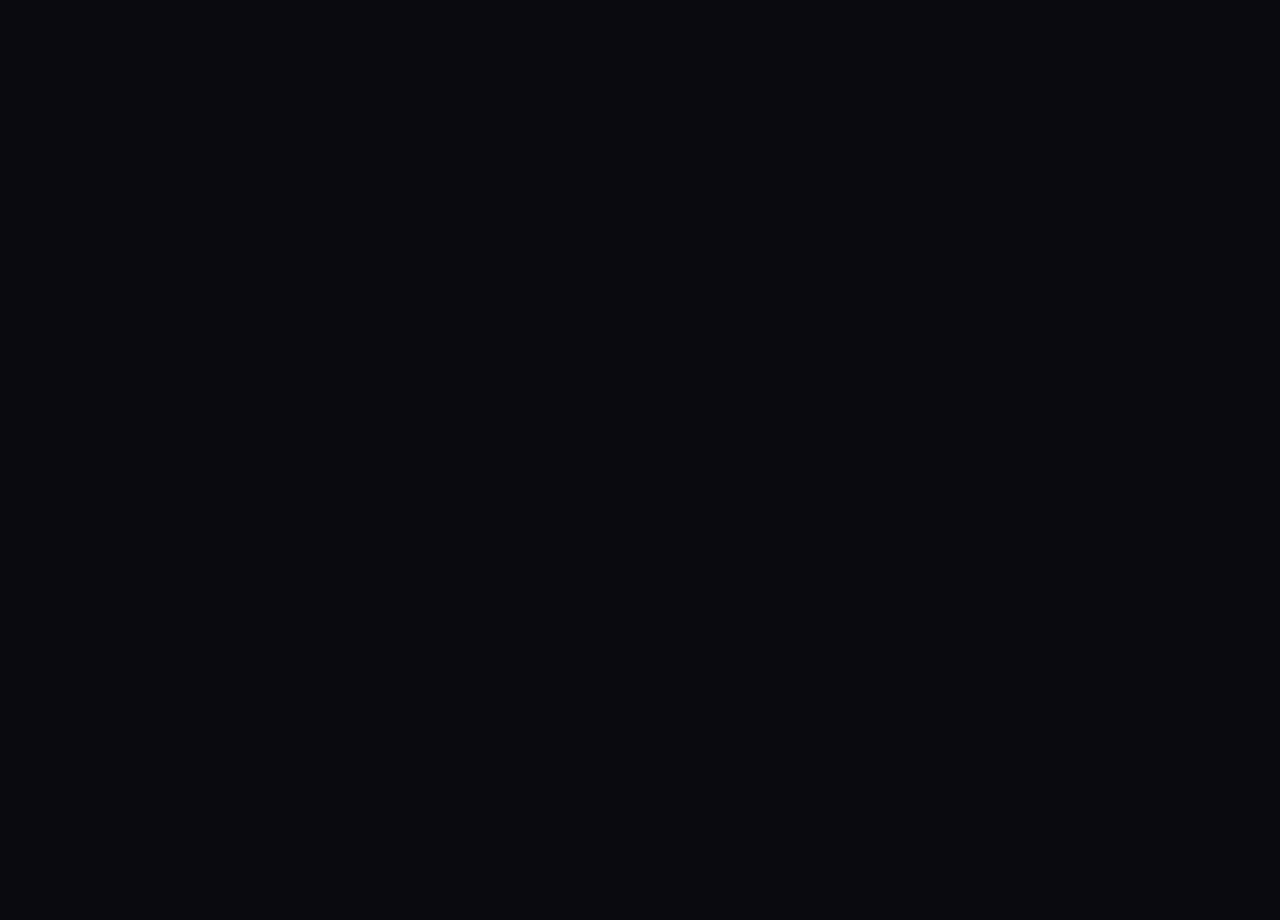
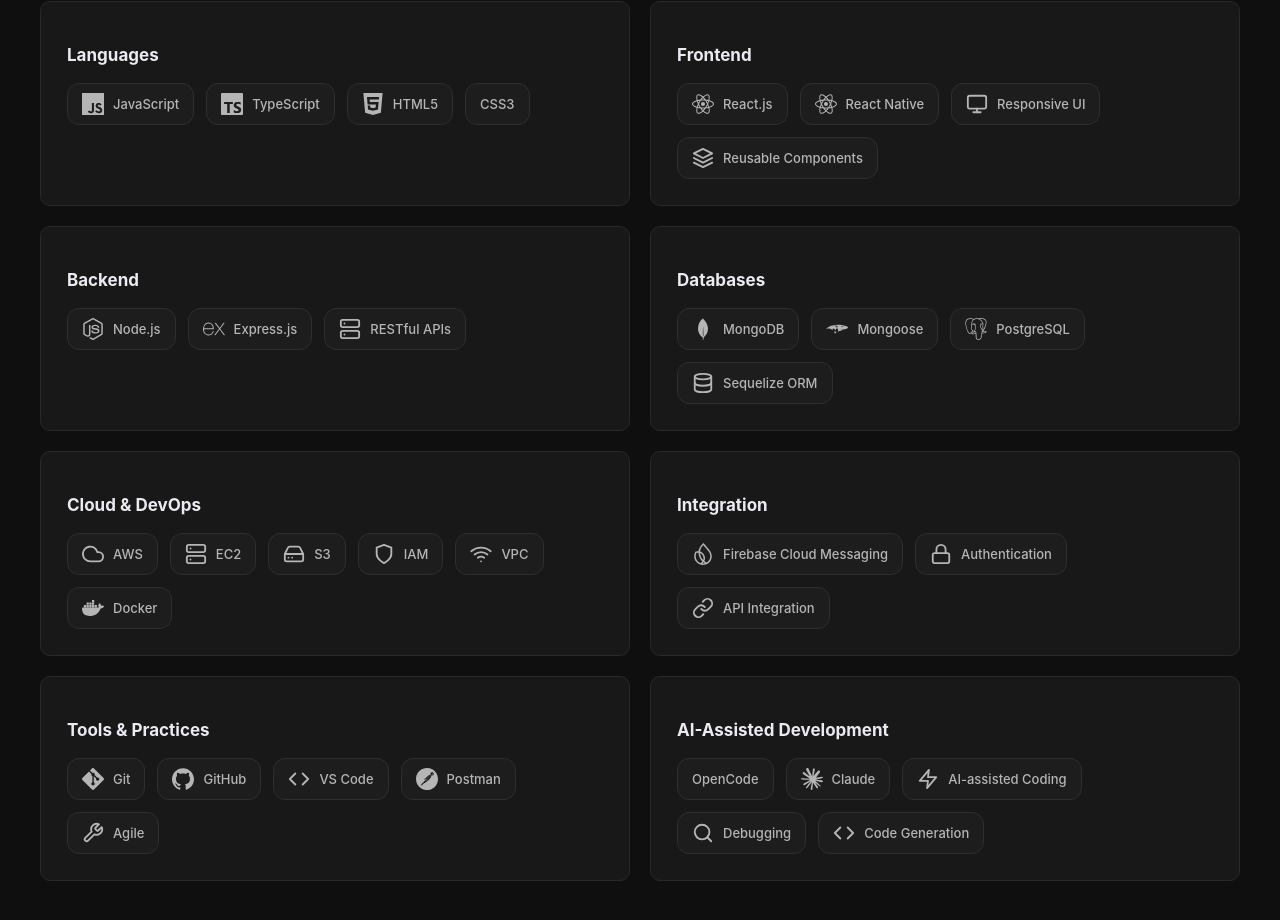
Before and after one commit to shaik-mahammad-rafi01/rafi-portfolio, a React (Create React App) app: page / in a window 1280 px wide. Shown: the part 1825-2745 px from the top of the page. Before the commit the page ends 1547 px from the top, so only its background shows below. Built offline with nearby package versions, Linux system fonts and the light colour scheme; the HTML template or start-up script is replaced by a standard one.

Commit message:
feat: add skills section

```diff
--- a/src/App.tsx
+++ b/src/App.tsx
@@ -2,7 +2,7 @@
 import "./App.css";
 import Hero from "./components/Hero/Hero";
 import About from "./components/About/About";
-
+import Skills from "./components/Skills/Skills";
 function App() {
   return (
     <>
@@ -11,6 +11,7 @@
       <main>
        <Hero />
        <About />
+       <Skills />
       </main>
     </>
   );
--- /dev/null
+++ b/src/components/Skills/Skills.css
@@ -0,0 +1,101 @@
+.skills {
+  padding: 110px 24px;
+  background: #0f0f0f;
+}
+
+.skills-container {
+  width: 100%;
+  max-width: 1200px;
+  margin: 0 auto;
+}
+
+.skills-grid {
+  display: grid;
+  grid-template-columns: repeat(2, 1fr);
+  gap: 20px;
+}
+
+.skill-card {
+  padding: 26px;
+
+  background: #181818;
+  border: 1px solid #292929;
+  border-radius: 10px;
+
+  transition:
+    transform 0.3s ease,
+    border-color 0.3s ease;
+}
+
+.skill-card:hover {
+  transform: translateY(-4px);
+  border-color: #a855f7;
+}
+
+.skill-card h3 {
+  font-size: 17px;
+  margin-bottom: 18px;
+}
+
+.skill-list {
+  display: flex;
+  flex-wrap: wrap;
+  gap: 12px;
+}
+
+.skill-tag {
+  display: inline-flex;
+  align-items: center;
+  gap: 9px;
+
+  padding: 9px 14px;
+
+  background: #1d1d1d;
+  border: 1px solid #2e2e2e;
+  border-radius: 12px;
+
+  color: #b5b5b5;
+  font-size: 13px;
+  font-weight: 500;
+
+  cursor: default;
+  user-select: none;
+
+  transition:
+    transform 0.25s ease,
+    color 0.25s ease,
+    background 0.25s ease,
+    border-color 0.25s ease,
+    box-shadow 0.25s ease;
+}
+
+.skill-tag svg {
+  flex-shrink: 0;
+  transition:
+    color 0.25s ease,
+    transform 0.25s ease;
+}
+
+.skill-tag:hover {
+  transform: translateY(-3px);
+
+  color: #ffffff;
+  background: rgba(168, 85, 247, 0.1);
+  border-color: #a855f7;
+  box-shadow: 0 8px 24px rgba(168, 85, 247, 0.18);
+}
+
+.skill-tag:hover svg {
+  color: #e879f9;
+  transform: scale(1.15);
+}
+
+@media (max-width: 700px) {
+  .skills {
+    padding: 80px 20px;
+  }
+
+  .skills-grid {
+    grid-template-columns: 1fr;
+  }
+}
--- /dev/null
+++ b/src/components/Skills/Skills.tsx
@@ -0,0 +1,119 @@
+import { type ComponentType, type SVGProps } from "react";
+import { type IconType } from "react-icons";
+import { skillCategories } from "../../data/Skills";
+import {
+  SiJavascript,
+  SiTypescript,
+  SiHtml5,
+  SiCss,
+  SiReact,
+  SiNodedotjs,
+  SiExpress,
+  SiMongodb,
+  SiMongoose,
+  SiPostgresql,
+  SiDocker,
+  SiGit,
+  SiGithub,
+  SiPostman,
+  SiFirebase,
+  SiClaude,
+  SiOpencode,
+} from "react-icons/si";
+import {
+  FiMonitor,
+  FiLayers,
+  FiServer,
+  FiDatabase,
+  FiHardDrive,
+  FiLock,
+  FiShield,
+  FiWifi,
+  FiLink,
+  FiZap,
+  FiTool,
+  FiCloud,
+  FiCode,
+  FiSearch,
+} from "react-icons/fi";
+
+import "./Skills.css";
+
+type IconProps = SVGProps<SVGSVGElement> & { size?: string | number };
+type IconComponent = ComponentType<IconProps>;
+
+const skillIcons: Record<string, IconType> = {
+  JavaScript: SiJavascript,
+  TypeScript: SiTypescript,
+  HTML5: SiHtml5,
+  CSS3: SiCss,
+  "React.js": SiReact,
+  "React Native": SiReact,
+  "Responsive UI": FiMonitor,
+  "Reusable Components": FiLayers,
+  "Node.js": SiNodedotjs,
+  "Express.js": SiExpress,
+  "RESTful APIs": FiServer,
+  MongoDB: SiMongodb,
+  Mongoose: SiMongoose,
+  PostgreSQL: SiPostgresql,
+  "Sequelize ORM": FiDatabase,
+  AWS: FiCloud,
+  EC2: FiServer,
+  S3: FiHardDrive,
+  IAM: FiShield,
+  VPC: FiWifi,
+  Docker: SiDocker,
+  "Firebase Cloud Messaging": SiFirebase,
+  Authentication: FiLock,
+  "API Integration": FiLink,
+  Git: SiGit,
+  GitHub: SiGithub,
+  "VS Code": FiCode,
+  Postman: SiPostman,
+  Agile: FiTool,
+  OpenCode: SiOpencode,
+  Claude: SiClaude,
+  "AI-assisted Coding": FiZap,
+  Debugging: FiSearch,
+  "Code Generation": FiCode,
+};
+
+function Skills() {
+  return (
+    <section id="skills" className="skills">
+      <div className="skills-container">
+
+        <div className="section-heading">
+          <span>TECHNICAL SKILLS</span>
+          <h2>Technologies I work with</h2>
+        </div>
+
+        <div className="skills-grid">
+          {skillCategories.map((category) => (
+            <div className="skill-card" key={category.title}>
+
+              <h3>{category.title}</h3>
+
+              <div className="skill-list">
+                {category.skills.map((skill) => {
+                  const Icon = skillIcons[skill] as IconComponent | undefined;
+                  return (
+                    <span className="skill-tag" key={skill} title={skill}>
+                      {Icon ? <Icon size={22} aria-hidden="true" /> : null}
+                      {skill}
+                    </span>
+                  );
+                })}
+              </div>
+
+            </div>
+          ))}
+        </div>
+
+      </div>
+    </section>
+  );
+}
+
+export default Skills;
--- /dev/null
+++ b/src/data/Skills.ts
@@ -0,0 +1,81 @@
+export interface SkillCategory {
+  title: string;
+  skills: string[];
+}
+
+export const skillCategories: SkillCategory[] = [
+  {
+    title: "Languages",
+    skills: [
+      "JavaScript",
+      "TypeScript",
+      "HTML5",
+      "CSS3",
+    ],
+  },
+  {
+    title: "Frontend",
+    skills: [
+      "React.js",
+      "React Native",
+      "Responsive UI",
+      "Reusable Components",
+    ],
+  },
+  {
+    title: "Backend",
+    skills: [
+      "Node.js",
+      "Express.js",
+      "RESTful APIs",
+    ],
+  },
+  {
+    title: "Databases",
+    skills: [
+      "MongoDB",
+      "Mongoose",
+      "PostgreSQL",
+      "Sequelize ORM",
+    ],
+  },
+  {
+    title: "Cloud & DevOps",
+    skills: [
+      "AWS",
+      "EC2",
+      "S3",
+      "IAM",
+      "VPC",
+      "Docker",
+    ],
+  },
+  {
+    title: "Integration",
+    skills: [
+      "Firebase Cloud Messaging",
+      "Authentication",
+      "API Integration",
+    ],
+  },
+  {
+    title: "Tools & Practices",
+    skills: [
+      "Git",
+      "GitHub",
+      "VS Code",
+      "Postman",
+      "Agile",
+    ],
+  },
+  {
+    title: "AI-Assisted Development",
+    skills: [
+      "OpenCode",
+      "Claude",
+      "AI-assisted Coding",
+      "Debugging",
+      "Code Generation",
+    ],
+  },
+];
```
